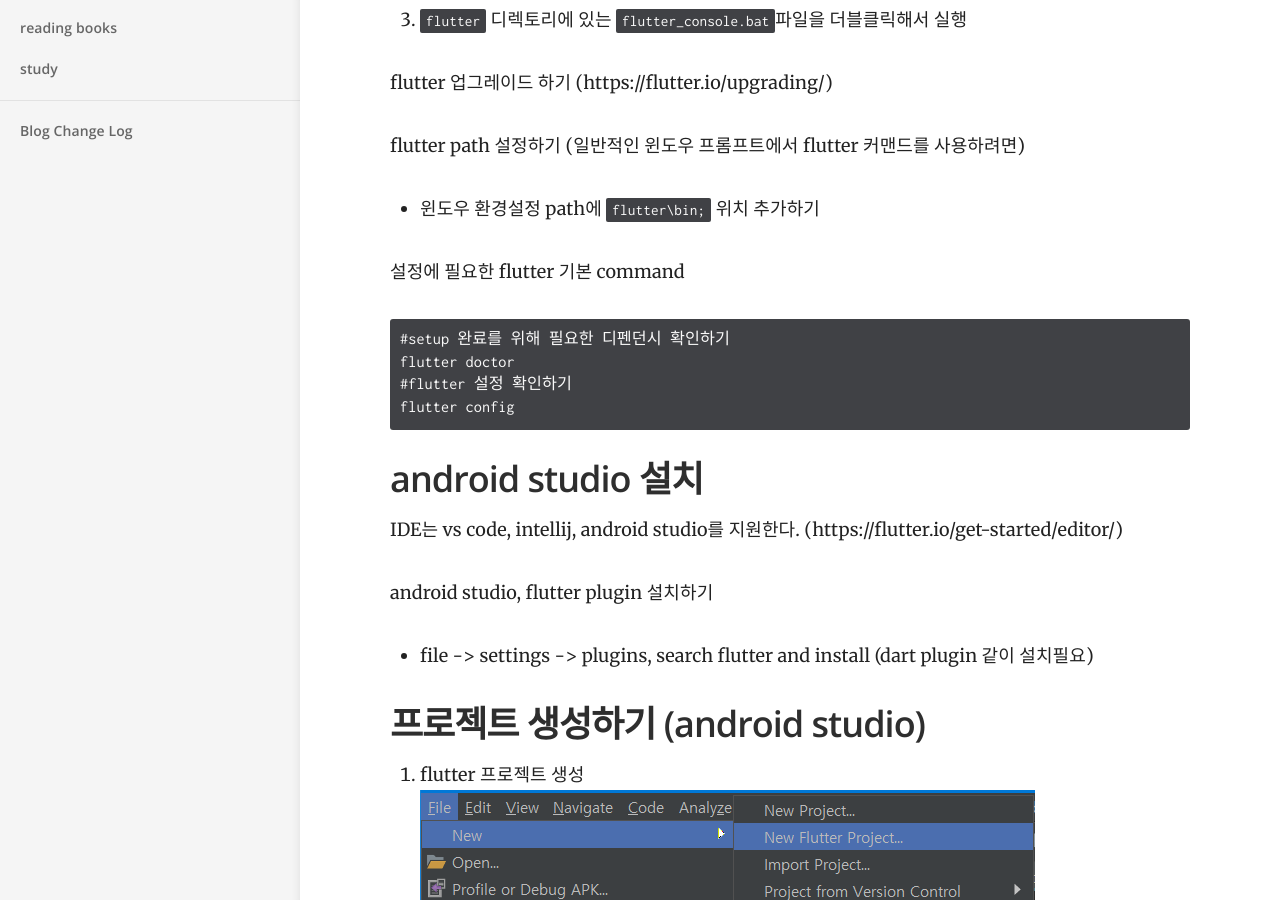
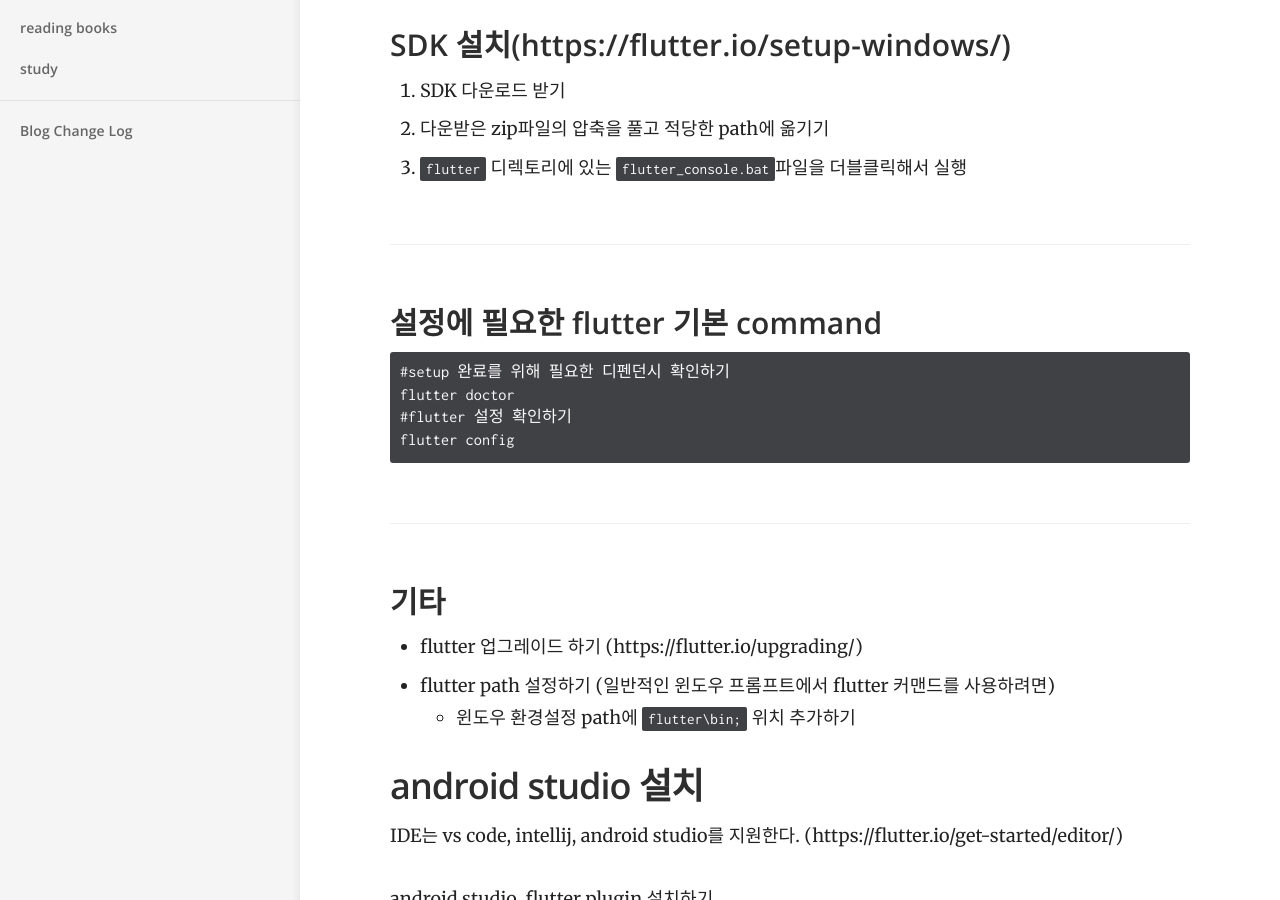
Before and after one commit to j2yes/j2yes.github.io, a Jekyll site: the page built from _docs/framework-library/flutter.md, in a window 1280 px wide and 900 px high, scrolled down 690 px. Built offline with Jekyll 4.4.1, drawn with Linux system fonts in a browser that asks for light colours; nearby versions of some CDN libraries; comment, search, counter and statistics services are not loaded; some of the changed text lies outside the part shown.

Commit message:
comment updated

````diff
--- a/_docs/framework-library/flutter.md
+++ b/_docs/framework-library/flutter.md
@@ -11,28 +11,28 @@
 
 flutter는 windows, mac, linux에 설치할 수 있다.
 
-시스템 요구사항
+### 시스템 요구사항
 - windows 7 이상
 - 400mb 이상 disk
 - powershell 5.0 이상 / git 사용가능 상태
 
-SDK 설치(https://flutter.io/setup-windows/)
+### SDK 설치(https://flutter.io/setup-windows/)
 1. SDK 다운로드 받기
 2. 다운받은 zip파일의 압축을 풀고 적당한 path에 옮기기
 3.  `flutter` 디렉토리에 있는 `flutter_console.bat`파일을 더블클릭해서 실행
 
-flutter 업그레이드 하기 (https://flutter.io/upgrading/)
-
-flutter path 설정하기 (일반적인 윈도우 프롬프트에서 flutter 커맨드를 사용하려면)
-- 윈도우 환경설정 path에 `flutter\bin;` 위치 추가하기
-
-설정에 필요한 flutter 기본 command
+### 설정에 필요한 flutter 기본 command
 ```jshelllanguage
 #setup 완료를 위해 필요한 디펜던시 확인하기
 flutter doctor
 #flutter 설정 확인하기
 flutter config
 ```
+
+### 기타
+- flutter 업그레이드 하기 (https://flutter.io/upgrading/)
+- flutter path 설정하기 (일반적인 윈도우 프롬프트에서 flutter 커맨드를 사용하려면)
+  - 윈도우 환경설정 path에 `flutter\bin;` 위치 추가하기
 
 ## android studio 설치
 
````
Also changed, not shown: other parts of _docs/framework-library/flutter.md (+1 -0 lines).
